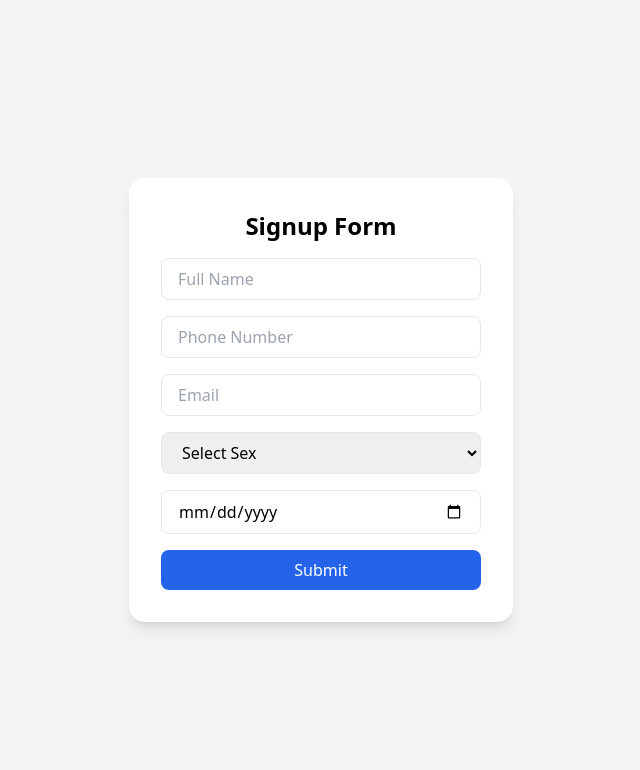
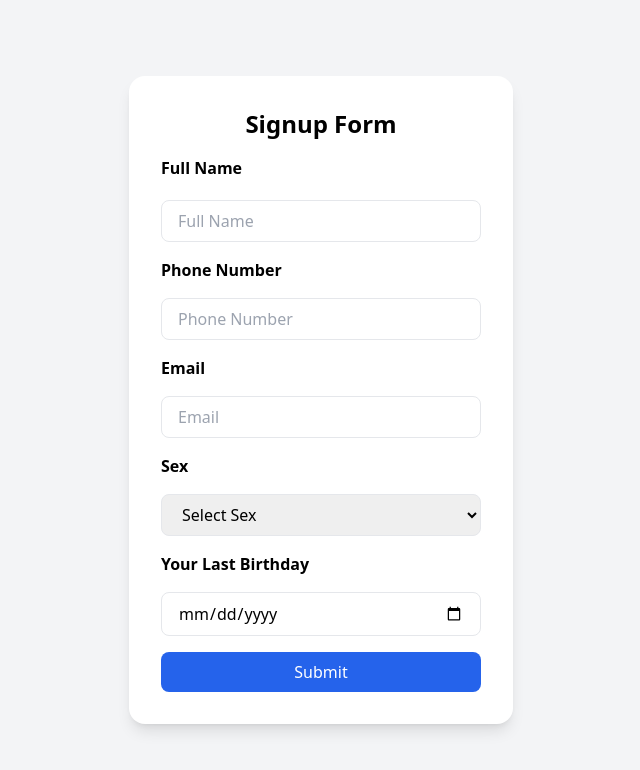
Before and after one commit to Zac-Abbey/softlife-signup-form, a Flask app: page / in a window 1280 px wide. Shown: the top 770 px of the page, without its empty margins (319-959 px from the left). Run offline with Flask 3, Linux system fonts and the light colour scheme; some libraries are stand-ins or nearby versions.

Commit message:
Your commit message here

```diff
--- a/main.py
+++ b/main.py
@@ -1,5 +1,6 @@
 # Main application file for the Signup Form project
 # This Flask app renders HTML templates for the user interface and handles form submissions, admin dashboard, and CSV export.
+import io
 import csv
 from flask import Response
 from flask import session
@@ -110,20 +111,24 @@ def delete(user_id):
 def export():
     users = UserForm.query.all()
 
-    # Function to generate CSV data in memory
-    def generate():
-        data = [["Full Name", "Phone Number", "Email", "Sex", "Birthday"]]
-        for u in users:
-            data.append([u.full_name, u.phone_number, u.email, u.sex, u.birthday])
-        output=[]
-        writer=csv.writer(output, quoting=csv.QUOTE_MINIMAL)
-        for row in data:
-            writer.writerow(row)
-        return "\n".join([",".join(row) for row in data])
+    # create an in-memory string buffer
+    output = io.StringIO()
+    writer = csv.writer(output, quoting=csv.QUOTE_MINIMAL)
+
+    # Writer header
+    writer.writerow(["Full Name", "Phone Number", "Email","Sex","Birthday", "Timestamp"])
+
+    # Write data rows
+    for u in users:
+        writer.writerow([u.full_name, u.phone_number, u.email, u.sex, u.birthday, u.timestamp])
+
+    # Move buffer cursor to the beginning
+    output.seek(0)  # Move to the start of the StringIO buffer
+
 
     # Send CSV file as response
     return Response(
-        generate(),
+        output.getvalue(),
         mimetype="text/csv",
         headers={"Content-Disposition": "attachment;filename=form_data.csv"},
     )
--- a/templates/form.html
+++ b/templates/form.html
@@ -39,20 +39,25 @@
     <!-- Signup Form: collects user data and posts to /submit -->
     <form action="/submit" method="POST" class="space-y-4">
       <!-- Full Name input field -->
-      <input type="text" name="full_name" placeholder="Full Name" required class="w-full px-4 py-2 border rounded-lg">
+      <label for="full_name" class="block font-semibold mb-1">Full Name</label>
+      <input type="text" id="full_name" name="full_name" placeholder="Full Name" required class="w-full px-4 py-2 border rounded-lg">
       <!-- Phone Number input field -->
-      <input type="tel" name="phone_number" placeholder="Phone Number" required class="w-full px-4 py-2 border rounded-lg">
+      <label for="phone_number" class="block font-semibold mb-1">Phone Number</label>
+      <input type="tel" id="phone_number" name="phone_number" placeholder="Phone Number" required class="w-full px-4 py-2 border rounded-lg">
       <!-- Email input field -->
-      <input type="email" name="email" placeholder="Email" required class="w-full px-4 py-2 border rounded-lg">
+      <label for="email" class="block font-semibold mb-1">Email</label>
+      <input type="email" id="email" name="email" placeholder="Email" required class="w-full px-4 py-2 border rounded-lg">
       <!-- Sex selection dropdown -->
-      <select name="sex" required class="w-full px-4 py-2 border rounded-lg">
+      <label for="sex" class="block font-semibold mb-1">Sex</label>
+      <select id="sex" name="sex" required class="w-full px-4 py-2 border rounded-lg">
         <option value="">Select Sex</option>
         <option value="Male">Male</option>
         <option value="Female">Female</option>
         <option value="Prefer not to say">Prefer not to say</option>
       </select>
       <!-- Birthday input as calendar picker -->
-      <input type="date" name="birthday" required class="w-full px-4 py-2 border rounded-lg">
+      <label for="birthday" class="block font-semibold mb-1">Your Last Birthday</label>
+      <input type="date" id="birthday" name="birthday" required class="w-full px-4 py-2 border rounded-lg">
       <!-- Submit button for the form -->
       <button type="submit" class="w-full bg-blue-600 text-white py-2 rounded-lg hover:bg-blue-700">Submit</button>
     </form>
```
